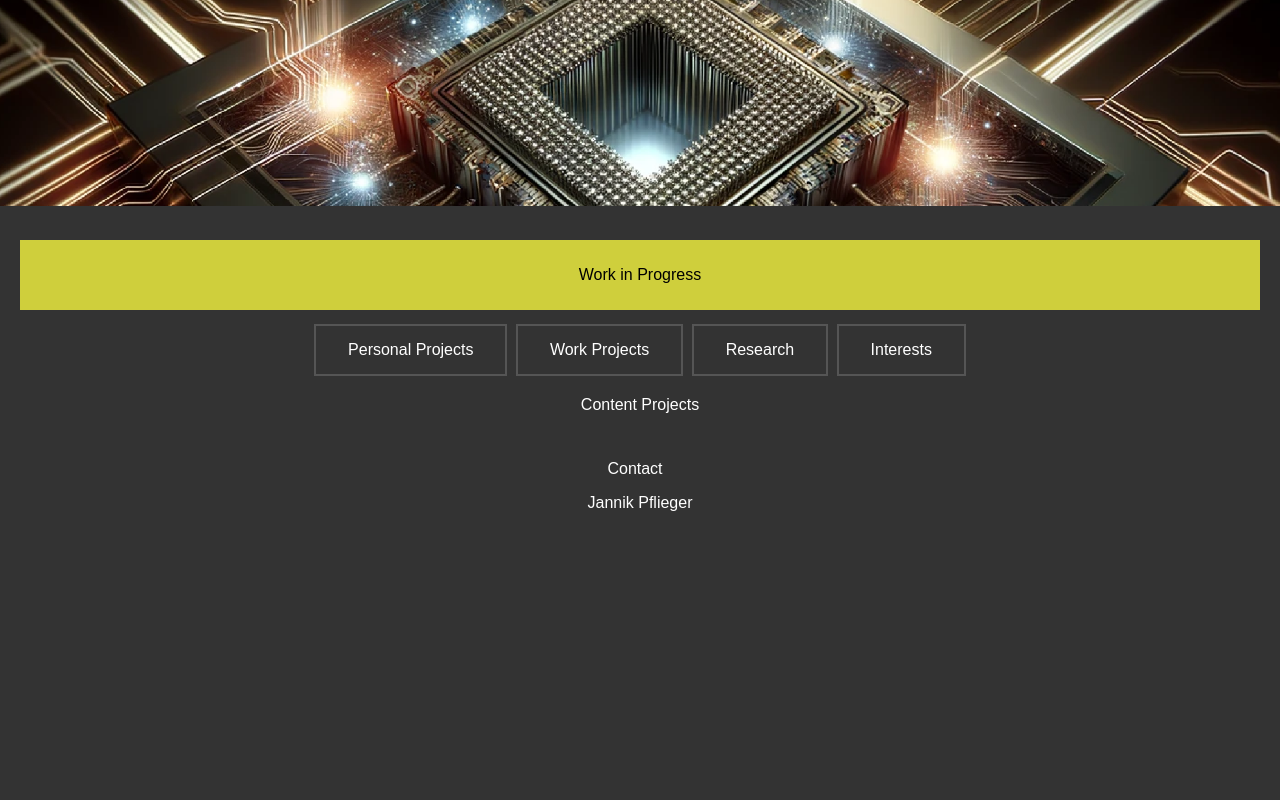
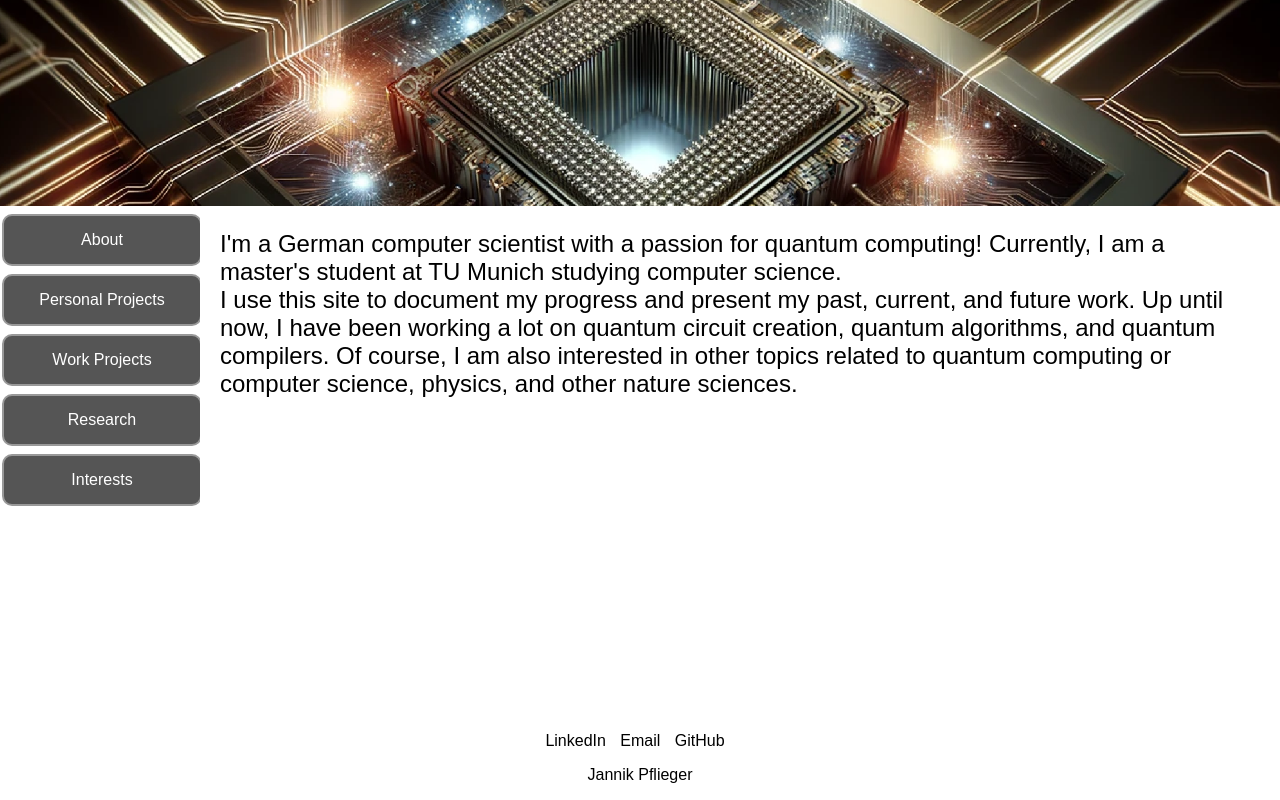
Before and after one commit to Cubemaster1999/Cubemaster1999.github.io, a plain HTML site: page index.html in a window 1280 px wide. Drawn offline with Linux system fonts and the light colour scheme.

Commit message:
visual refactor

```diff
--- a/index.html
+++ b/index.html
@@ -8,50 +8,61 @@
     <header>
         <img id="header-image" src="header_img_cut.png" alt="Quantum Chip">
     </header>
+
+    <div id="button_main">
+    <div id="buttons">
+        <button class="nav-button" id="about-btn">About</button>
+        <button class="nav-button" id="personal-projects-btn">Personal Projects</button>
+        <button class="nav-button" id="work-projects-btn">Work Projects</button>
+        <button class="nav-button" id="research-btn">Research</button>
+        <button class="nav-button" id="interests-btn">Interests</button>
+    </div>
+    <div id="main-content">
     <main>
-        <section id="work-in-progress">
-            <p>Work in Progress</p>
-        </section>
-        <section id="about">
-            <!-- Your content here -->
-        </section>
-        <section id="project">
-            <button id="personal-projects-btn">Personal Projects</button>
-            <button id="work-projects-btn">Work Projects</button>
-            <button id="research-btn">Research</button>
-            <button id="interests-btn">Interests</button>
 
+        <div id="content">
+            <section class="content-sec" id="about">
+                I'm a German computer scientist with a passion for quantum computing!
+                Currently, I am a master's student at TU Munich studying computer science. </br>
+                I use this site to document my progress and present my past, current, and future work.
+                Up until now, I have been working a lot on quantum circuit creation,  quantum algorithms, and quantum compilers.            Of course, I am also interested in other topics related to quantum computing or computer science, physics, and other nature sciences.
 
-            <section id="personal-projects">
+            </section>
+            <section class="content-sec" id="personal-projects" style="display: none;">
             <!-- Personal projects go here -->
             <p>Content Projects</p>
             </section>
 
-            <section id="work-projects" style="display: none;">
+            <section class="content-sec" id="work-projects" style="display: none;">
             <!-- Work projects go here -->
             <p>Content Work</p>
             </section>
-            <section id="interests" style="display: none;">
+            <section class="content-sec" id="interests" style="display: none;">
                 <!-- Interests content goes here -->
                 <p>Content Interests</p>
             </section>
 
-            <section id="research" style="display: none;">
+            <section class="content-sec" id="research" style="display: none;">
                 <!-- Research content goes here -->
                 <p>Content Research</p>
             </section>
-        </section>
-
+    </div>
     </main>
+    </div>
+    </div>
     <footer>
         <nav>
             <ul>
-                <li><a href="#contact">Contact</a></li>
+                <li><a href="https://www.linkedin.com/in/jannik-pflieger-470a83234/">LinkedIn</a></li>
+                <li><a href="mailto:jannik.pflieger@gmail.com">Email</a></li>
+                <!--<li><a href="https://discordapp.com/users/your-discord-username">Discord</a></li>-->
+                <li><a href="https://github.com/Cubemaster1999">GitHub</a></li>
             </ul>
         </nav>
         <p>Jannik Pflieger</p>
     </footer>
 
+
     <script src="script.js"></script>
 </body>
 </html>
--- a/script.js
+++ b/script.js
@@ -1,5 +1,14 @@
+document.getElementById('about-btn').addEventListener('click', function() {
+    document.getElementById('about').style.display = 'block';
+    document.getElementById('personal-projects').style.display = 'none';
+    document.getElementById('work-projects').style.display = 'none';
+    document.getElementById('research').style.display = 'none';
+    document.getElementById('interests').style.display = 'none';
+});
+
 document.getElementById('personal-projects-btn').addEventListener('click', function() {
     document.getElementById('personal-projects').style.display = 'block';
+    document.getElementById('about').style.display = 'none';
     document.getElementById('work-projects').style.display = 'none';
     document.getElementById('research').style.display = 'none';
     document.getElementById('interests').style.display = 'none';
@@ -7,6 +16,7 @@ document.getElementById('personal-projects-btn').addEventListener('click', funct
 
 document.getElementById('work-projects-btn').addEventListener('click', function() {
     document.getElementById('work-projects').style.display = 'block';
+    document.getElementById('about').style.display = 'none';
     document.getElementById('personal-projects').style.display = 'none';
     document.getElementById('research').style.display = 'none';
     document.getElementById('interests').style.display = 'none';
@@ -14,6 +24,7 @@ document.getElementById('work-projects-btn').addEventListener('click', function(
 
 document.getElementById('interests-btn').addEventListener('click', function() {
     document.getElementById('interests').style.display = 'block';
+    document.getElementById('about').style.display = 'none';
     document.getElementById('research').style.display = 'none';
     document.getElementById('personal-projects').style.display = 'none';
     document.getElementById('work-projects').style.display = 'none';
@@ -21,6 +32,7 @@ document.getElementById('interests-btn').addEventListener('click', function() {
 
 document.getElementById('research-btn').addEventListener('click', function() {
     document.getElementById('research').style.display = 'block';
+    document.getElementById('about').style.display = 'none';
     document.getElementById('interests').style.display = 'none';
     document.getElementById('personal-projects').style.display = 'none';
     document.getElementById('work-projects').style.display = 'none';
--- a/styles.css
+++ b/styles.css
@@ -2,9 +2,8 @@ body {
     font-family: Arial, sans-serif;
     margin: 0;
     padding: 0;
-    background-color: #333;
-    color: white; /* Make all text white */
-    text-align: center; /* Center everything */
+    background-color: #fff;
+    color: black; /* Make all text white */
 }
 
 #header-image {
@@ -12,16 +11,33 @@ body {
     height: auto;
 }
 
-#work-in-progress {
-    background-color: rgb(207, 207, 60);
-    color: black;
-    padding: 10px;
-    margin: 10px 0;
-    text-align: center;
+
+#main{
+    margin-left: 200px;
+    width: 100%;
+    min-width: 300px;
+    max-width: 800px;
+    height: auto;
+    text-align: left;
+}
+
+
+
+
+#buttons {
+    position: fixed;
+    width: 200px; /* Adjust as needed */
+    height: 100%;
+    overflow: auto;
+}
+
+#content {
+    font-size: x-large;
+    margin-left: 200px; /* Should be the same as the width of #buttons */
 }
 
 nav {
-    background-color: #333;
+    background-color: white;
 }
 
 nav ul {
@@ -37,14 +53,16 @@ nav ul li {
 
 nav ul li a {
     text-decoration: none;
-    color: white; /* Make navigation links white */
+    color: black; /* Make navigation links white */
 }
 
 
-#personal-projects-btn, #work-projects-btn, #interests-btn, #research-btn {
-    background-color: #333;
-    border: 2px solid #555;
+.nav-button {
+    background-color: #555;
+    border: 2px solid #999;
+    border-radius: 10px;
     color: white;
+    width: 100%;
     padding: 15px 32px;
     text-align: center;
     text-decoration: none;
@@ -55,7 +73,7 @@ nav ul li a {
     transition-duration: 0.4s;
 }
 
-#personal-projects-btn:hover, #work-projects-btn:hover, #interests-btn:hover, #research-btn:hover {
+.nav-button:hover {
     background-color: #457ba0;
 }
 
@@ -64,8 +82,9 @@ main {
 }
 
 footer {
-    background-color: #333;
-    color: white;
+    position: fixed;
+    bottom: 0;
+    width: 100%;
+    background-color: white;
     text-align: center;
-    padding: 10px 0;
 }
```
